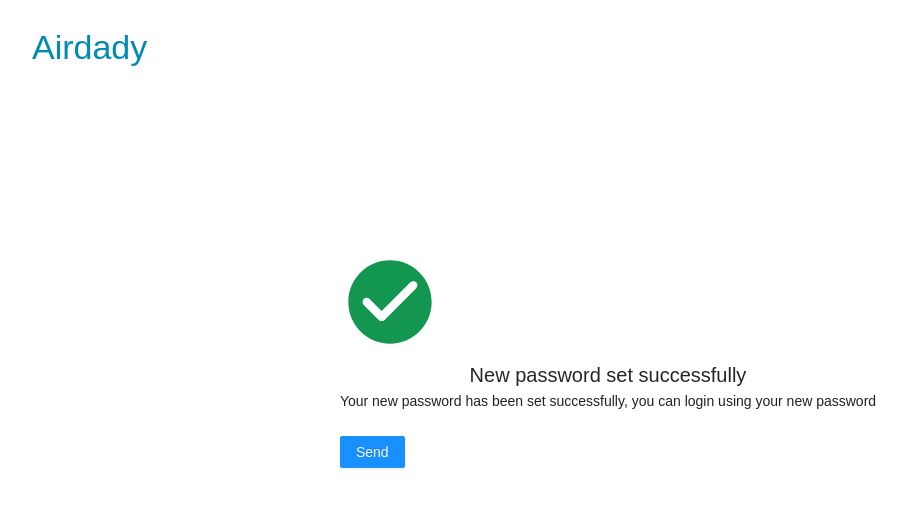
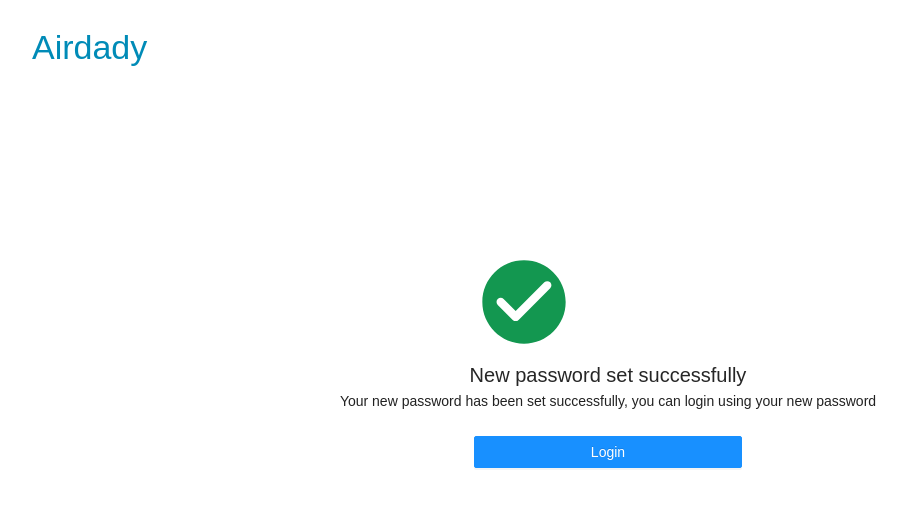
Before and after one commit to Airdady/fe-sms-main, a Next.js app: page /password_reset/PassChangeSuccess in a window 1280 px wide. Shown: the top 506 px of the page, without its empty margins (32-939 px from the left). Built offline with nearby package versions, Linux system fonts and the light colour scheme.

Commit message:
implement email reset

```diff
--- a/components/Message.tsx
+++ b/components/Message.tsx
@@ -5,16 +5,18 @@ import AppBar from "@mui/material/AppBar";
 import Typography from "@mui/material/Typography";
 import { Button } from "antd";
 import "antd/dist/antd.css";
-
 import CheckCircleRoundedIcon from "@mui/icons-material/CheckCircleRounded";
 import Toolbar from "@mui/material/Toolbar";
+import styles from "./component.module.css";
+import Link from "next/link";
 
 interface MsgProps {
   mainText?: string;
   subText?: string;
+  direction?: string;
 }
 
-const Message = ({ mainText, subText }: MsgProps) => {
+const Message = ({ mainText, subText, direction }: MsgProps) => {
   const onFinish = (values: any) => {
     console.log("Received values of form: ", values);
   };
@@ -52,13 +54,19 @@ const Message = ({ mainText, subText }: MsgProps) => {
                 fontSize: 100,
                 color: "#139750",
               }}
+              className={styles["message-component-icon"]}
             />
             <Box textAlign="center" mb={3}>
               <Typography variant="h6">{mainText}</Typography>
               <Typography variant="body2">{subText}</Typography>
             </Box>
-            <Button type="primary" htmlType="submit">
-              Send
+
+            <Button
+              className={styles["message-component-button"]}
+              type="primary"
+              htmlType="submit"
+            >
+              <Link href={direction}>Login</Link>
             </Button>
           </Box>
         </Box>
--- /dev/null
+++ b/components/component.module.css
@@ -0,0 +1,11 @@
+.message-component-button {
+  width: 50%;
+  margin-left: 25%;
+  margin-right: 25%;
+}
+
+.message-component-icon {
+  width: 50%;
+  margin-left: 25%;
+  margin-right: 25%;
+}
--- a/pages/password_reset/MsgSentSuccess.tsx
+++ b/pages/password_reset/MsgSentSuccess.tsx
@@ -23,6 +23,7 @@ const MsgSentSuccess: NextPage = () => {
           <CMessage
             mainText="Password Reset instructions Sent"
             subText="Your password reset instructions have been sent to rswaib@gmail.com"
+            direction="/password_reset/NewPassword"
           />
         </Box>
       </Container>
--- a/pages/password_reset/PassChangeSuccess.tsx
+++ b/pages/password_reset/PassChangeSuccess.tsx
@@ -23,6 +23,7 @@ const PassChangeSuccess: NextPage = () => {
           <CMessage
             mainText="New password set successfully"
             subText="Your new password has been set successfully, you can login using your new password"
+            direction="/login"
           />
         </Box>
       </Container>
--- a/pages/verification/index.tsx
+++ b/pages/verification/index.tsx
@@ -12,6 +12,7 @@ import CodeSection from "../../components/CodeSection";
 import Industry from "../../components/Industry";
 import GetStarted from "../../components/GetStarted";
 import Footer from "../../components/Footer";
+import Link from "next/link";
 
 const Verification: NextPage = () => {
   return (
@@ -42,6 +43,7 @@ const Verification: NextPage = () => {
                     development of the enterprise.
                   </Typography>
                   <Box display="flex" mt={3}>
+                    <Link href="/register">
                       <Button
                         sx={{
                           textTransform: "capitalize",
@@ -55,6 +57,9 @@ const Verification: NextPage = () => {
                       >
                         Free Trial
                       </Button>
+                    </Link>
+
+                    <Link href="/contact">
                       <Button
                         sx={{
                           ml: 2,
@@ -72,6 +77,7 @@ const Verification: NextPage = () => {
                       >
                         talk to experts
                       </Button>
+                    </Link>
                   </Box>
                 </Box>
               </Box>
```
Also changed, not shown: pages/login/index.tsx (+15 -16 lines), pages/password_reset/NewPassword.tsx (+10 -6 lines), pages/password_reset/index.tsx (+7 -3 lines), pages/sms/index.tsx (+8 -2 lines). Lines whose indentation alone changed are shown as unchanged.
